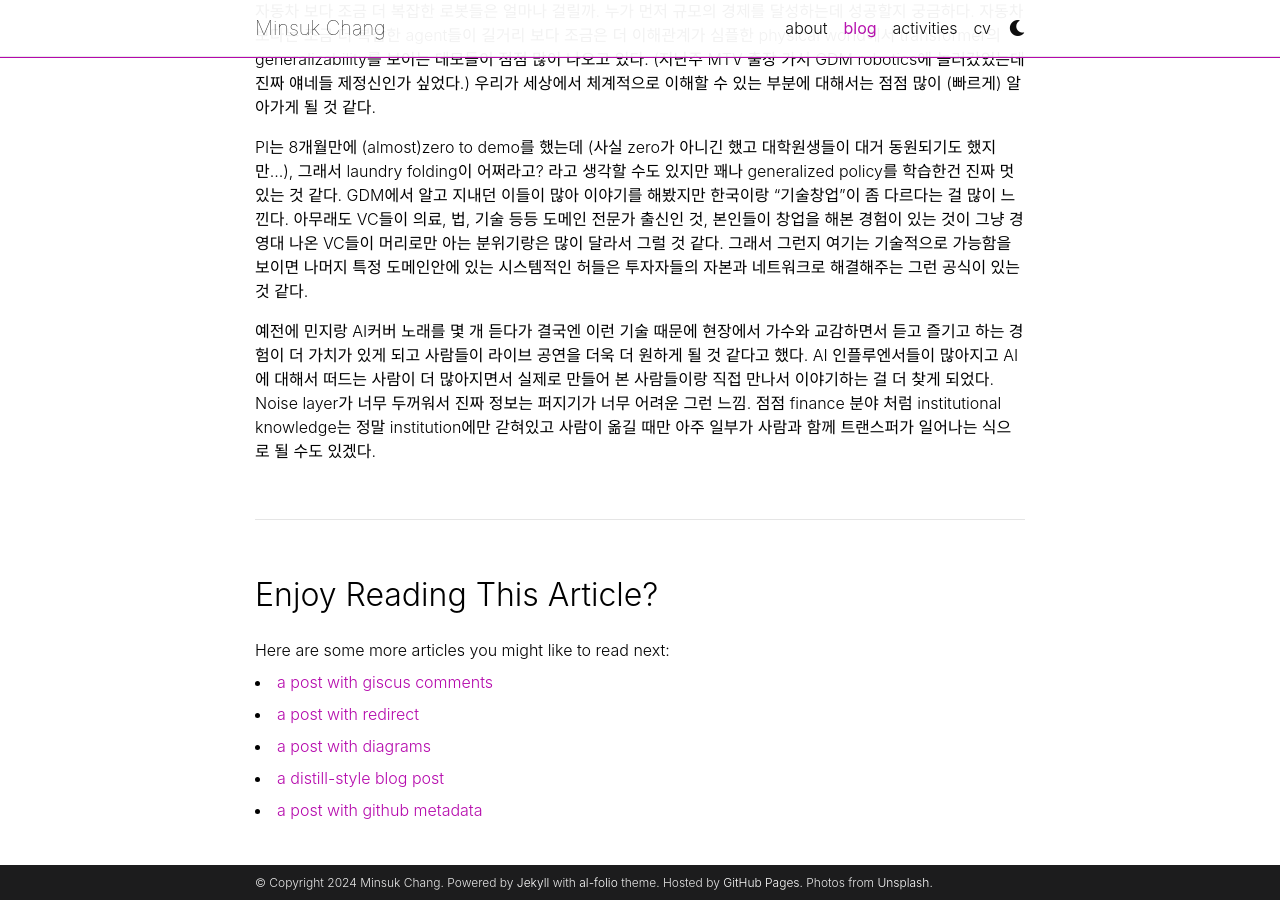
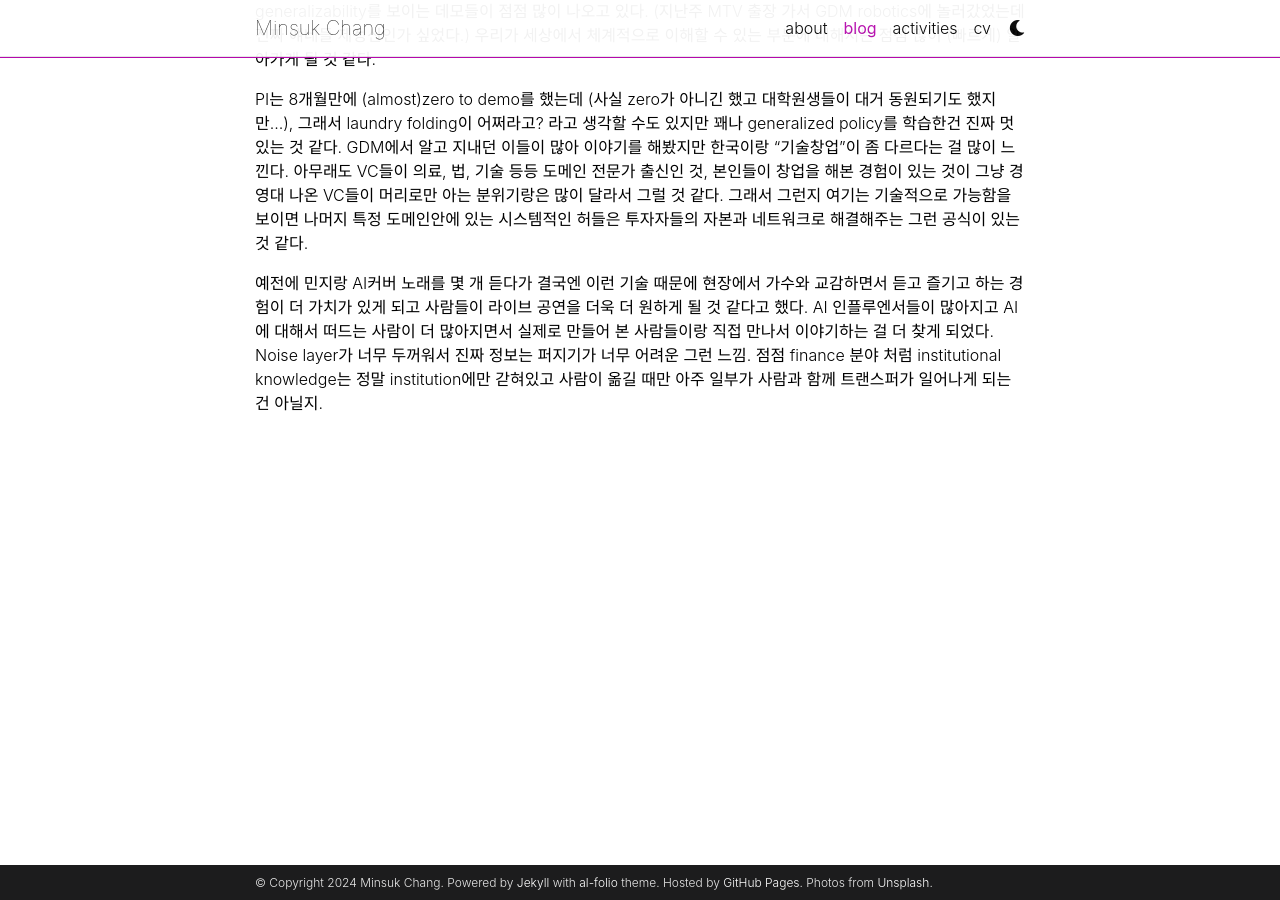
Before and after one commit to minsukchang/minsukchang.github.io, a Jekyll site: the page built from _posts/2024-09-06-first.md, in a window 1280 px wide and 900 px high, scrolled down 528 px. Built offline with Jekyll 4.4.1, drawn with Linux system fonts in a browser that asks for light colours; comment, search, counter and statistics services are not loaded; a style sheet for code colours, icons or effects is not loaded; some of the changed lines change nothing that is shown; some of the changed text lies outside the part shown.

Commit message:
rearrange

```diff
--- a/_config.yml
+++ b/_config.yml
@@ -136,18 +136,18 @@
 # Giscus comments (RECOMMENDED)
 # Follow instructions on https://giscus.app/ to setup for your repo to fill out
 # the information below.
-giscus:
-  repo: minsukchang/minsukchang.github.io      # <your-github-user-name>/<your-github-repo-name>
-  repo_id:
-  category: Comments             # name of the category under which discussions will be created
-  category_id:
-  mapping: title                 # identify discussions by post title
-  strict: 1                      # use strict identification mode
-  reactions_enabled: 1           # enable (1) or disable (0) emoji reactions
-  input_position: bottom         # whether to display input form below (bottom) or above (top) the comments
-  theme: preferred_color_scheme  # name of the color scheme (preferred works well with al-folio light/dark mode)
-  emit_metadata: 0
-  lang: en
+# giscus:
+#   repo: minsukchang/minsukchang.github.io      # <your-github-user-name>/<your-github-repo-name>
+#   repo_id:
+#   category: Comments             # name of the category under which discussions will be created
+#   category_id:
+#   mapping: title                 # identify discussions by post title
+#   strict: 1                      # use strict identification mode
+#   reactions_enabled: 1           # enable (1) or disable (0) emoji reactions
+#   input_position: bottom         # whether to display input form below (bottom) or above (top) the comments
+#   theme: preferred_color_scheme  # name of the color scheme (preferred works well with al-folio light/dark mode)
+#   emit_metadata: 0
+#   lang: en
 
 # Disqus comments (DEPRECATED)
 # disqus_shortname: al-folio # put your disqus shortname
@@ -249,7 +249,7 @@
 # -----------------------------------------------------------------------------
 
 jekyll-archives:
-  enabled: [year, tags, categories] # enables year, tag and category archives (remove if you need to disable one of them).
+  # enabled: [year, tags, categories] # enables year, tag and category archives (remove if you need to disable one of them).
   layouts:
     year: archive-year
     tag: archive-tag
--- a/_posts/2024-09-06-first.md
+++ b/_posts/2024-09-06-first.md
@@ -1,6 +1,6 @@
 ---
 layout: post
-title:  Why Reasoning in LLM Matters For Some and Doesn't For Others
+title:  zero to demo
 date:   2024-09-06 22:49:16
 description: first blog post
 tags: LLM Reasoning
@@ -17,4 +17,4 @@
 
 PI는 8개월만에 (almost)zero to demo를 했는데 (사실 zero가 아니긴 했고 대학원생들이 대거 동원되기도 했지만...), 그래서 laundry folding이 어쩌라고? 라고 생각할 수도 있지만 꽤나 generalized policy를 학습한건 진짜 멋있는 것 같다. GDM에서 알고 지내던 이들이 많아 이야기를 해봤지만 한국이랑 "기술창업"이 좀 다르다는 걸 많이 느낀다. 아무래도 VC들이 의료, 법, 기술 등등 도메인 전문가 출신인 것, 본인들이 창업을 해본 경험이 있는 것이 그냥 경영대 나온 VC들이 머리로만 아는 분위기랑은 많이 달라서 그럴 것 같다. 그래서 그런지 여기는 기술적으로 가능함을 보이면 나머지 특정 도메인안에 있는 시스템적인 허들은 투자자들의 자본과 네트워크로 해결해주는 그런 공식이 있는 것 같다.
 
-예전에 민지랑 AI커버 노래를 몇 개 듣다가 결국엔 이런 기술 때문에 현장에서 가수와 교감하면서 듣고 즐기고 하는 경험이 더 가치가 있게 되고 사람들이 라이브 공연을 더욱 더 원하게 될 것 같다고 했다. AI 인플루엔서들이 많아지고 AI에 대해서 떠드는 사람이 더 많아지면서 실제로 만들어 본 사람들이랑 직접 만나서 이야기하는 걸 더 찾게 되었다. Noise layer가 너무 두꺼워서 진짜 정보는 퍼지기가 너무 어려운 그런 느낌. 점점 finance 분야 처럼 institutional knowledge는 정말 institution에만 갇혀있고 사람이 옮길 때만 아주 일부가 사람과 함께 트랜스퍼가 일어나는 식으로 될 수도 있겠다.
+예전에 민지랑 AI커버 노래를 몇 개 듣다가 결국엔 이런 기술 때문에 현장에서 가수와 교감하면서 듣고 즐기고 하는 경험이 더 가치가 있게 되고 사람들이 라이브 공연을 더욱 더 원하게 될 것 같다고 했다. AI 인플루엔서들이 많아지고 AI에 대해서 떠드는 사람이 더 많아지면서 실제로 만들어 본 사람들이랑 직접 만나서 이야기하는 걸 더 찾게 되었다. Noise layer가 너무 두꺼워서 진짜 정보는 퍼지기가 너무 어려운 그런 느낌. 점점 finance 분야 처럼 institutional knowledge는 정말 institution에만 갇혀있고 사람이 옮길 때만 아주 일부가 사람과 함께 트랜스퍼가 일어나게 되는건 아닐지.
```
Also changed, not shown: blog_post_templates/2015-03-15-formatting-and-links.md (renamed from _posts/templates/2015-03-15-formatting-and-links.md), blog_post_templates/2015-05-15-images.md (renamed from _posts/templates/2015-05-15-images.md), blog_post_templates/2015-07-15-code.md (renamed from _posts/templates/2015-07-15-code.md), blog_post_templates/2015-10-20-disqus-comments.md (renamed from _posts/templates/2015-10-20-disqus-comments.md), blog_post_templates/2015-10-20-math.md (renamed from _posts/templates/2015-10-20-math.md), blog_post_templates/2018-12-22-distill.md (renamed from _posts/templates/2018-12-22-distill.md), blog_post_templates/2020-09-28-github-metadata.md (renamed from _posts/templates/2020-09-28-github-metadata.md), blog_post_templates/2020-09-28-twitter.md (renamed from _posts/templates/2020-09-28-twitter.md), blog_post_templates/2021-07-04-diagrams.md (renamed from _posts/templates/2021-07-04-diagrams.md), blog_post_templates/2022-02-01-redirect.md (renamed from _posts/templates/2022-02-01-redirect.md), blog_post_templates/2022-12-10-giscus-comments.md (renamed from _posts/templates/2022-12-10-giscus-comments.md).
